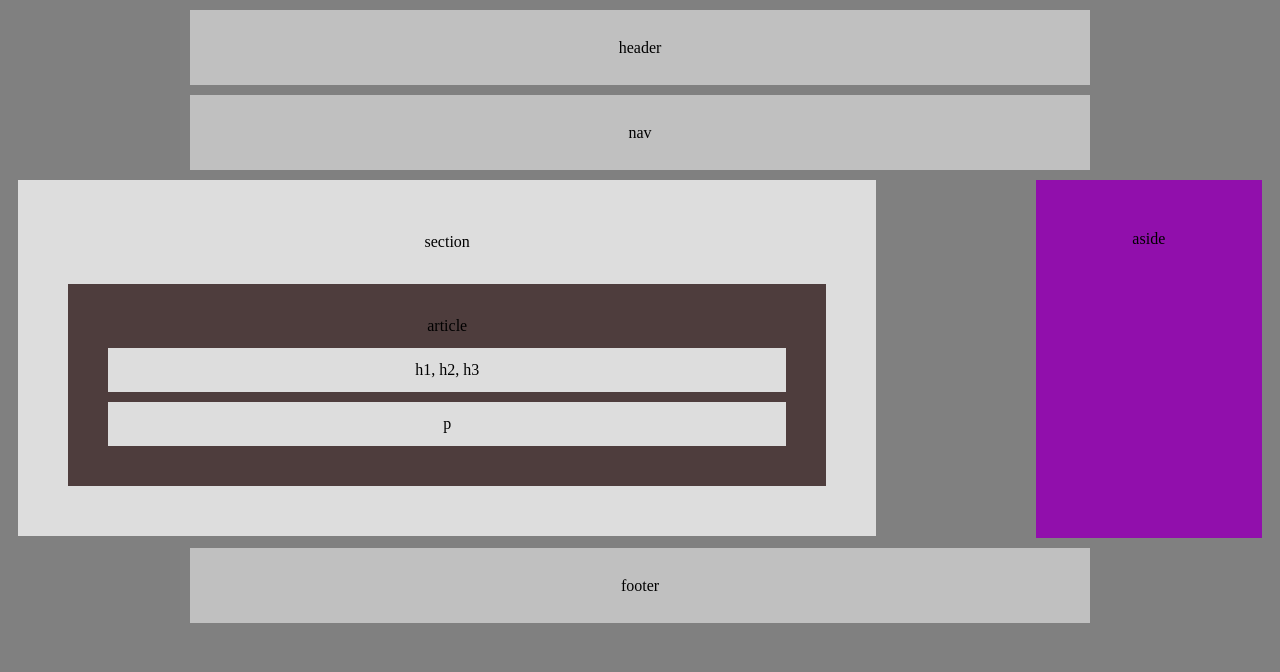
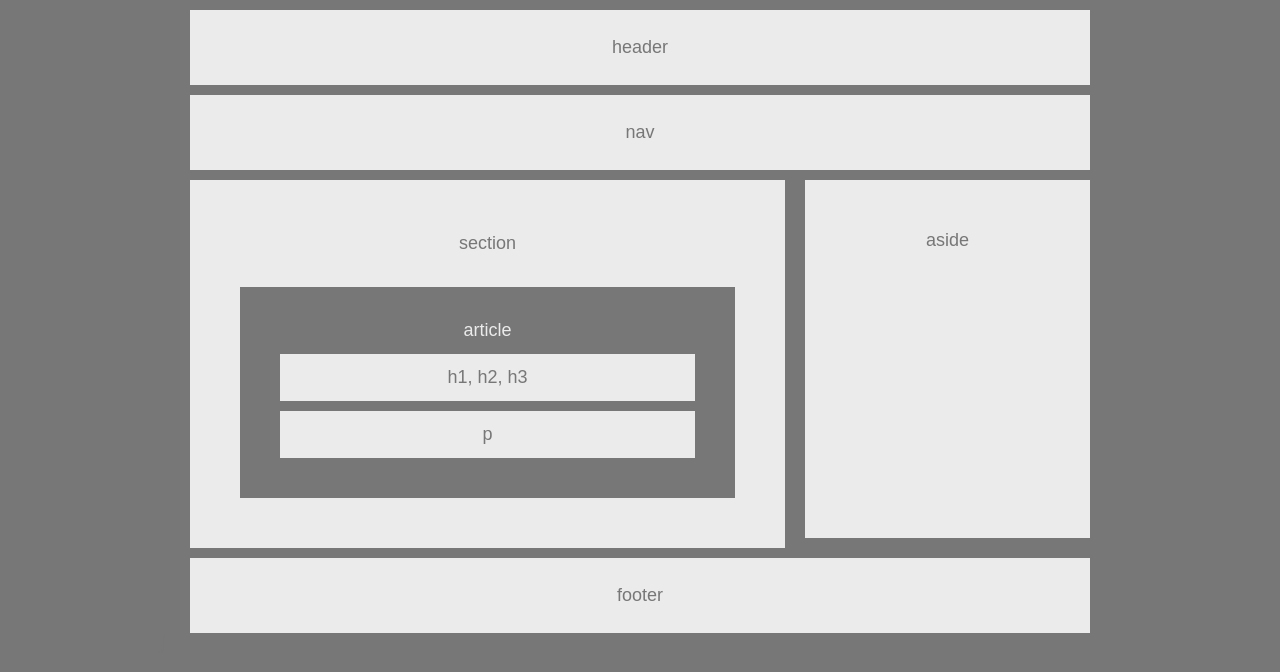
Before and after one commit to Diorfuego/HW-Wireframe.github.io, a plain HTML site: page index.html in a window 1280 px wide. Drawn offline with Linux system fonts and the light colour scheme.

Commit message:
<comment>

```diff
--- a/index.html
+++ b/index.html
@@ -42,4 +42,4 @@
 
 </body>
 
-</html>
+</html>∫
--- a/style.css
+++ b/style.css
@@ -1,9 +1,15 @@
 body {
-    background-color : grey;
+    background-color: #777777;
+    width: 960px;
+    margin: 0 auto;
+    font-size: 18px;
+    font-family: "Arial";
+    color: #777777;
+
 }
 
 header, nav, footer{
-    background-color:#C0C0C0;
+    background-color:#ebebeb;
     width : 900px;
     height: 75px;
     text-align: center;
@@ -34,38 +40,43 @@ nav {
 
 }
 
+
 section {
-    background-color: #dddddd;
-    width: 60%;
+    background-color: #ebebeb;
+    width: 495px;
     float: left;
     text-align: center;
     line-height: 1.5;
     margin: 10px;
     padding: 50px;
+    margin-left: 30px;
 
 }
 
 article {
 
-    background-color: rgb(78, 61, 61);
+    background-color: #777777;
     margin-top: 30px;
     padding: 30px;
+    color: #ebebeb;
 }
 
 .p {
-    background-color: #dddddd;
+    background-color: #ebebeb;
     padding: 10px;
     margin: 10px;
+    color: #777777;
 }
 
 aside {
-    background-color: rgb(145, 15, 172);
+    background-color:#ebebeb;
     float: right;
-    width: 10%;
+    width: 185px;
     padding: 50px;
     margin: 10px;
     height: 258px;
     text-align: center;
+    margin-right: 30px;
 }
 
 footer {
```
Also changed, not shown: 1 other file.
